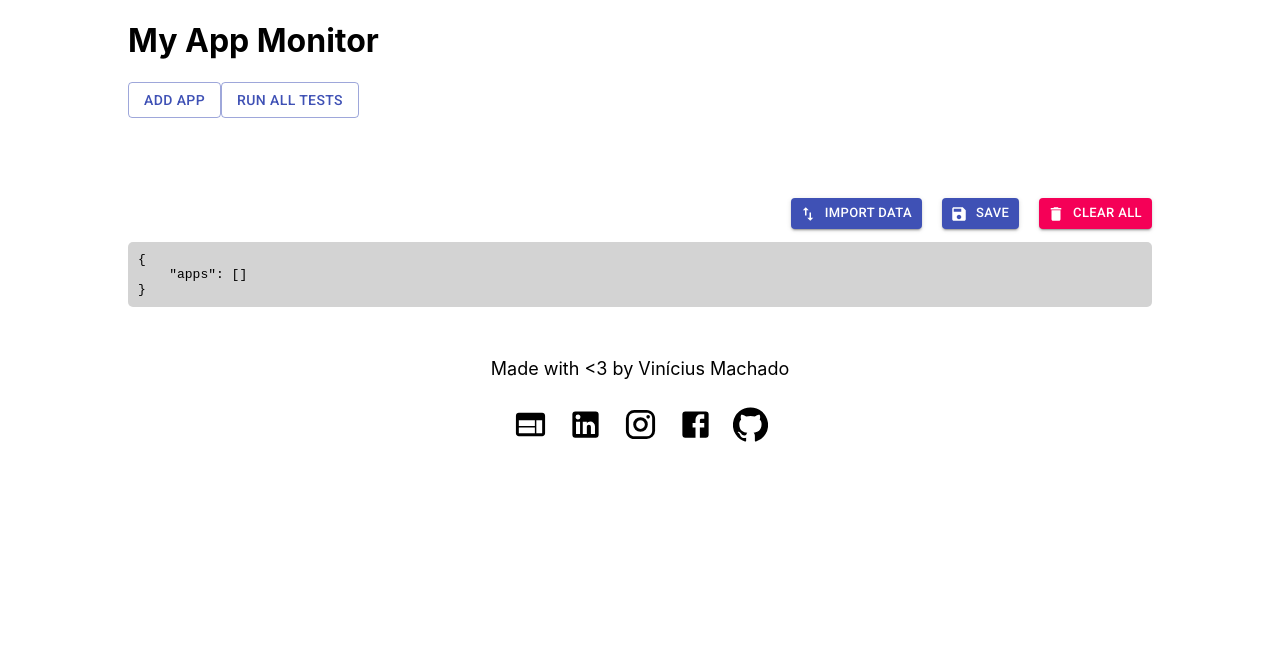
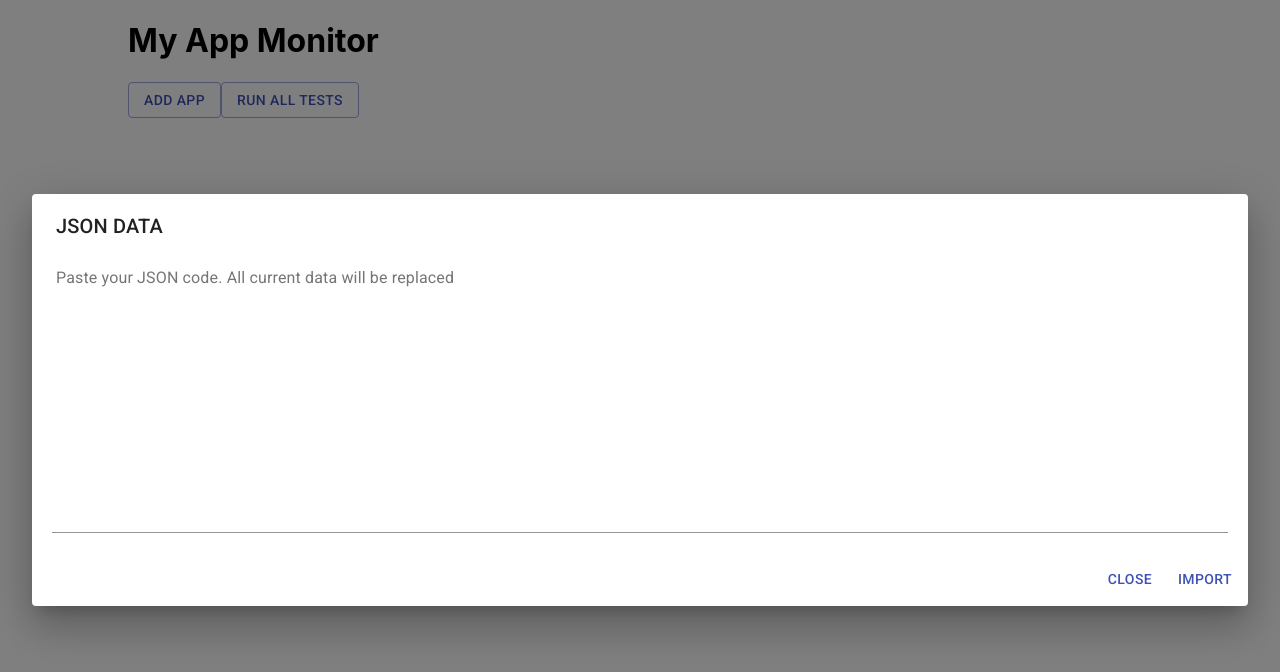
Before and after one commit to vfmachado/app-monitor, a React (Create React App) app: page / in a window 1280 px wide. Both pictures are taken after a click on the button "IMPORT DATA". Shown: the top 672 px of the page. Built offline with nearby package versions, Linux system fonts and the light colour scheme.

Commit message:
Import Data and Starting tests with requests

```diff
--- a/src/components/RequestModal.js
+++ b/src/components/RequestModal.js
@@ -1,11 +1,12 @@
 import React, { useState } from 'react'
 
-import { Dialog, DialogActions, DialogContent, DialogTitle, DialogContentText, TextField, Button } from '@material-ui/core';
+import { Dialog, DialogActions, DialogContent, DialogTitle, DialogContentText, TextField, Button, Select, InputLabel, MenuItem } from '@material-ui/core';
 
 const RequestModal = (props) => {
 
     const [name, setName] = useState('');
     const [address, setAddress] = useState('');
+    const [expectedType, setExpectedType] = useState('')
     const [expectedAnswer, setExpectedAnswer] = useState('');
     const [timer, setTimer] = useState(0);
 
@@ -36,6 +37,17 @@ const RequestModal = (props) => {
                     />
 
 
+                    <InputLabel id="expected-type">Type</InputLabel>
+                    <Select
+                        labelId="expected-type"
+                        value={expectedType}
+                        onChange={e => setExpectedType(e.target.value)}
+                        >
+                        <MenuItem value={"status"}>Status</MenuItem>
+                        <MenuItem value={"data"}>Data</MenuItem>
+
+                    </Select>
+
                     <TextField
                         margin="dense"
                         id="answer"
@@ -61,7 +73,7 @@ const RequestModal = (props) => {
                     <Button onClick={props.close} color="primary">
                         Cancel
               </Button>
-                    <Button onClick={() => props.onSubmit({name, address, expectedAnswer, timer})} color="primary">
+                    <Button onClick={() => props.onSubmit({name, address, expectedType, expectedAnswer, timer})} color="primary">
                         Create
               </Button>
                 </DialogActions>
--- a/src/context/AppInfoContext.js
+++ b/src/context/AppInfoContext.js
@@ -31,6 +31,10 @@ export const AppInfoReducer = (prevState, action) => {
                 apps: [...appsData],
             };
 
+        case 'IMPORT':
+            const data = JSON.parse(action.data);
+            return {...prevState, ...data};
+
         case 'CLEAR':
             return {
                 ...prevState,
@@ -52,10 +56,14 @@ export const AppInfoActions = (dispatch) => ({
     },
 
     addTest: async (appName, testData) => {
-        dispatch({type: 'NEW_TEST', appName, testData})
+        dispatch({type: 'NEW_TEST', appName, testData});
     },
 
-    clearAll: async() => {
+    setAll: async (data) => {
+        dispatch({type: 'IMPORT', data});
+    },
+
+    clearAll: async () => {
         dispatch({type: 'CLEAR'});
     }
 
--- a/src/layout/Applications.js
+++ b/src/layout/Applications.js
@@ -1,6 +1,6 @@
 import React, { useState, useEffect } from 'react';
 
-import { Button, TextField } from '@material-ui/core';
+import { Button, Dialog, DialogActions, DialogContent, DialogContentText, DialogTitle, TextField } from '@material-ui/core';
 import { Delete, Save, ImportExport } from '@material-ui/icons';
 
 import { AppInfoContext } from '../context/AppInfoContext';
@@ -11,11 +11,30 @@ import Axios from 'axios';
 
 const Applications = () => {
 
-    const { newApp, clearAll } = React.useContext(AppInfoContext);
+    const { newApp, setAll, clearAll } = React.useContext(AppInfoContext);
     const globalState = React.useContext(AppInfoContext).state;
 
     const [appName, setAppName] = useState('');
     const [newAppForm, setNewAppForm] = useState(false);
+
+    const [importData, setImportData] = useState('');
+    const [importModal, setImportModal] = useState(false);
+
+    const checkTestAnswer = (test, response) => {
+
+        switch (test.expectedType) {
+            case 'data':
+                console.log(test.expectedAnswer, response.data);
+                return test.expectedAnswer == response.data;
+            case 'status':
+                console.log(test.expectedAnswer, response.status);
+                return test.expectedAnswer == response.status;
+            default:
+                return false;
+        }
+
+
+    }
 
 
     const runTests = async () => {
@@ -24,7 +43,12 @@ const Applications = () => {
         globalState.apps.forEach(app => {
             app.tests.forEach(async test => {
                 let response = await Axios.get(test.address);
-                console.log(response.status);
+                //console.log(response.status);
+
+                console.log("TESTING", test.name);
+
+                console.log(checkTestAnswer(test, response));
+
             })
         });
 
@@ -32,7 +56,7 @@ const Applications = () => {
 
     useEffect(() => {
 
-        Axios.defaults.headers.post['Content-Type'] ='application/x-www-form-urlencoded';
+        /* Axios.defaults.headers.post['Content-Type'] ='application/x-www-form-urlencoded'; */
 
         function timeout() {
             setTimeout(async function () {
@@ -67,9 +91,9 @@ const Applications = () => {
             }
 
             <Button variant="outlined" color="primary"
-                    onClick={runTests}
-                >
-                    Run All Tests
+                onClick={runTests}
+            >
+                Run All Tests
             </Button>
 
             { newAppForm &&
@@ -92,7 +116,7 @@ const Applications = () => {
                     color="primary"
                     size="small"
                     startIcon={<ImportExport />}
-                    onClick={() => { }}
+                    onClick={() => { setImportModal(true) }}
                 >
                     Import Data
                 </Button>
@@ -120,6 +144,36 @@ const Applications = () => {
                 {JSON.stringify(globalState, null, 4)}
             </pre>
 
+
+            <Dialog open={importModal} onClose={() => setImportModal(false)} aria-labelledby="form-dialog-title" fullWidth={true}
+                maxWidth={"lg"}>
+                <DialogTitle id="form-dialog-title">JSON DATA</DialogTitle>
+                <DialogContent>
+                    <DialogContentText>
+                        Paste your JSON code. All current data will be replaced
+                    </DialogContentText>
+                </DialogContent>
+
+                <TextField
+                    id="answer"
+                    type="textarea"
+                    style={{ margin: "20px" }}
+                    multiline={true}
+                    rows={10}
+                    onChange={e => setImportData(e.target.value)}
+                />
+
+                <DialogActions>
+                    <Button onClick={() => setImportModal(false)} color="primary">
+                        Close
+                    </Button>
+
+                    <Button onClick={() => { setAll(importData); setImportModal(false); }} color="primary">
+                        Import
+                    </Button>
+                </DialogActions>
+
+            </Dialog>
         </>
     );
 }
```
Also changed, not shown: 1 other file (tests, documents, lock files or other folders).
